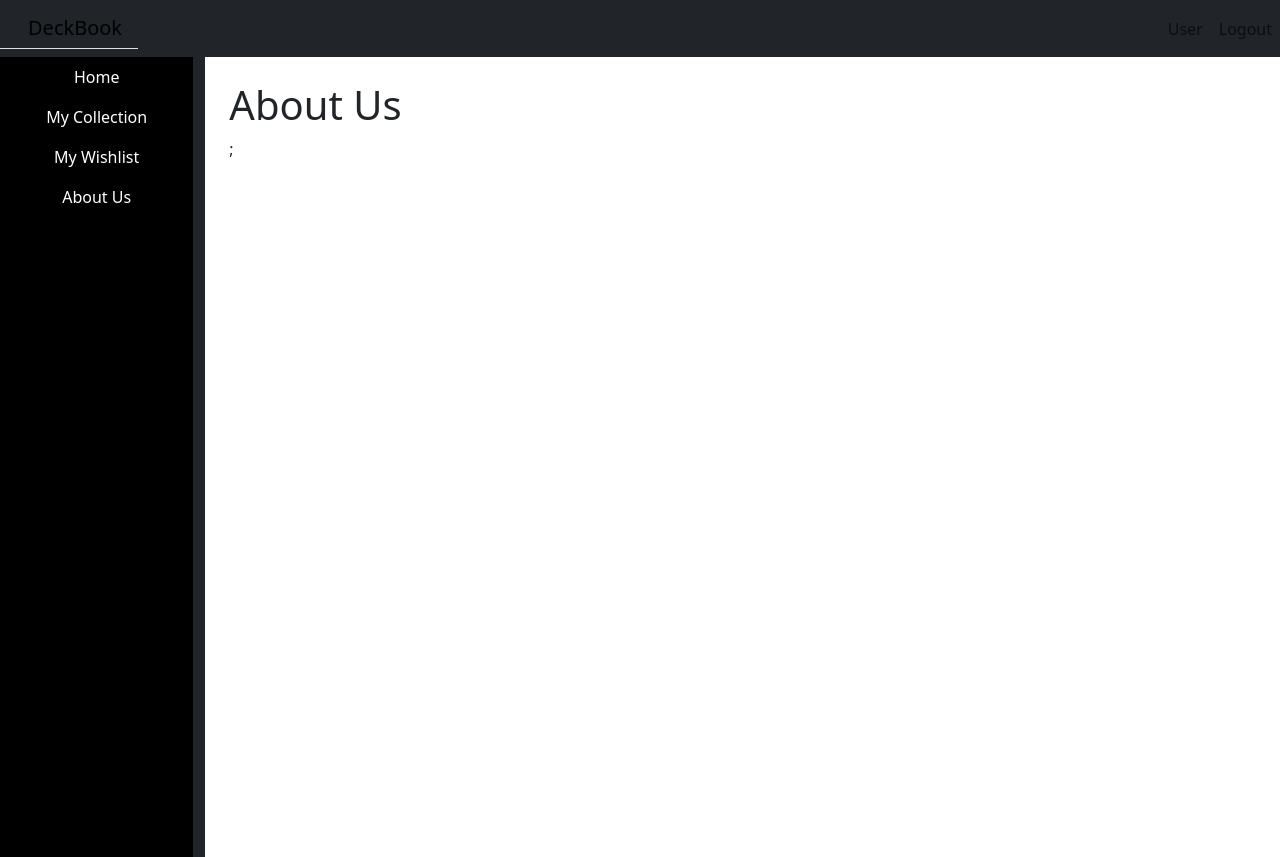
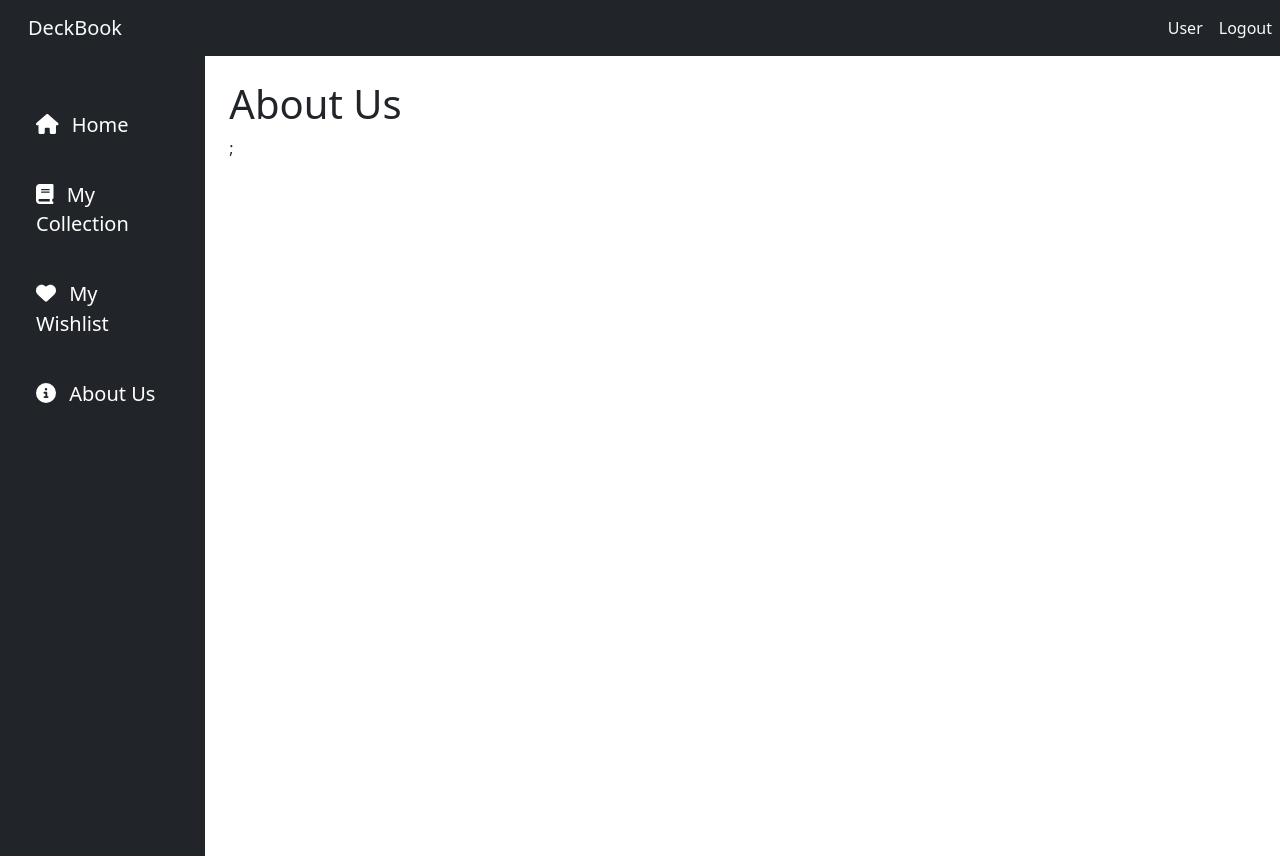
Before and after one commit to amirarif619/deckbook, a React (Vite) app: page /about in a window 1280 px wide. Built offline with nearby package versions, Linux system fonts and the light colour scheme.

Commit message:
more css changes to layout

```diff
--- a/src/components/Miniview.jsx
+++ b/src/components/Miniview.jsx
@@ -9,7 +9,7 @@ import Col from 'react-bootstrap/Col';
 
 function Miniview({ className, title, buttonText, recentCards = [] }) {
   return (
-    <Card className={className} style={{ width: '100%', padding: '5px' }}>¬
+    <Card className={className} style={{ width: '100%', padding: '5px' }}>
     <Card.Body>
       <Row className="d-flex align-items-center mb-3">
         <Col>
--- a/src/components/Navbar.jsx
+++ b/src/components/Navbar.jsx
@@ -7,15 +7,15 @@ import { faD } from '@fortawesome/free-solid-svg-icons'; // Import the specific
 function MainNavbar() {
     return (
       <Navbar bg="dark" expand="lg">
-        <div className="d-flex align-items-center border-bottom"> {/* Flexbox for alignment */}
+        <div className="d-flex align-items-center "> {/* Flexbox for alignment */}
           <FontAwesomeIcon icon={faD} className="mr-2 p-2" /> {/* Add some margin */}
-          <Navbar.Brand as={Link} to="/">DeckBook</Navbar.Brand>
+          <Navbar.Brand as={Link} to="/" className=" text-light">DeckBook</Navbar.Brand>
         </div>
         <Navbar.Toggle aria-controls="basic-navbar-nav" />
         <Navbar.Collapse id="basic-navbar-nav" className="justify-content-end">
           <Nav>
-            <Nav.Link href="#">User</Nav.Link>
-            <Nav.Link href="#">Logout</Nav.Link>
+          <Nav.Link href="#" className="text-light">User</Nav.Link> {/* Make User white */}
+          <Nav.Link href="#" className="text-light">Logout</Nav.Link> {/* Make Logout white */}
           </Nav>
         </Navbar.Collapse>
       </Navbar>
--- /dev/null
+++ b/src/components/Sidebar.css
@@ -0,0 +1,10 @@
+
+.sidebar-link {
+  color: #ffffff !important; /* Change the color to white */
+  font-size: 1.25rem; /* Increase text size */
+  padding: 10px 0; /* Add padding for spacing */
+}
+
+.sidebar-link:hover {
+  color: #ff8c00 !important; /* Change the color on hover to orange */
+}
--- a/src/components/Sidebar.jsx
+++ b/src/components/Sidebar.jsx
@@ -1,20 +1,32 @@
 import Container from 'react-bootstrap/Container';
 import Nav from 'react-bootstrap/Nav';
 import { Link } from 'react-router-dom';
-import './Sidebar.scss';
+//import './Sidebar.scss';
 import 'bootstrap/dist/css/bootstrap.min.css';
+import './Sidebar.css';
+import { faHome, faBook, faHeart, faInfoCircle } from '@fortawesome/free-solid-svg-icons';
+import { FontAwesomeIcon } from '@fortawesome/react-fontawesome';
 
 function Sidebar() {
   return (
-    <Container  fluid className="custom-sidebar">
-      <Nav  className="flex-column text-center text-white vh-100" >
-        <Nav.Link as={Link} to="/dashboard">Home</Nav.Link>
-        <Nav.Link as={Link} to="/collection">My Collection</Nav.Link>
-        <Nav.Link as={Link} to="/wishlist">My Wishlist</Nav.Link>
-        <Nav.Link as={Link} to="/about">About Us</Nav.Link>
+    <Container fluid className="custom-sidebar">
+      <Nav className="flex-column text-white vh-100 p-4">
+        <Nav.Link as={Link} to="/dashboard" className="sidebar-link">
+          <FontAwesomeIcon icon={faHome} className="me-2 mt-4" /> Home
+        </Nav.Link>
+        <Nav.Link as={Link} to="/collection" className="sidebar-link">
+          <FontAwesomeIcon icon={faBook} className="me-2 mt-4" /> My Collection
+        </Nav.Link>
+        <Nav.Link as={Link} to="/wishlist" className="sidebar-link">
+          <FontAwesomeIcon icon={faHeart} className="me-2 mt-4" /> My Wishlist
+        </Nav.Link>
+        <Nav.Link as={Link} to="/about" className="sidebar-link">
+          <FontAwesomeIcon icon={faInfoCircle} className="me-2 mt-4" /> About Us
+        </Nav.Link>
       </Nav>
     </Container>
   );
 }
 
+
 export default Sidebar;
--- a/src/components/Sidebar.scss
+++ /dev/null
@@ -1,18 +0,0 @@
-.custom-sidebar {
-  background-color: #000000; /* Sidebar background color */
-  color: white; /* Text color *  height: 100vh; /* Full height */
-  position: sticky; /* Make it sticky */
-  top: 0; /* Stick to the top */
-  display: flex;
-  flex-direction: column;
-  justify-content: center; /* Center the content vertically */
-
-}
-
-.custom-sidebar .nav-link {
- color: white; /* Link color */
-}
-
-.custom-sidebar .nav-link:hover {
-  background-color: #495057; /* Background on hover */
-}
--- a/src/pages/DashboardPage.jsx
+++ b/src/pages/DashboardPage.jsx
@@ -41,6 +41,7 @@ function DashboardPage() {
 
     <DashboardLayout>
     <Container fluid>
+    <h2 className="mb-4 mt-2">Your Dashboard</h2>
       <Row>
         <Col md={8}>
           <Miniview
```
